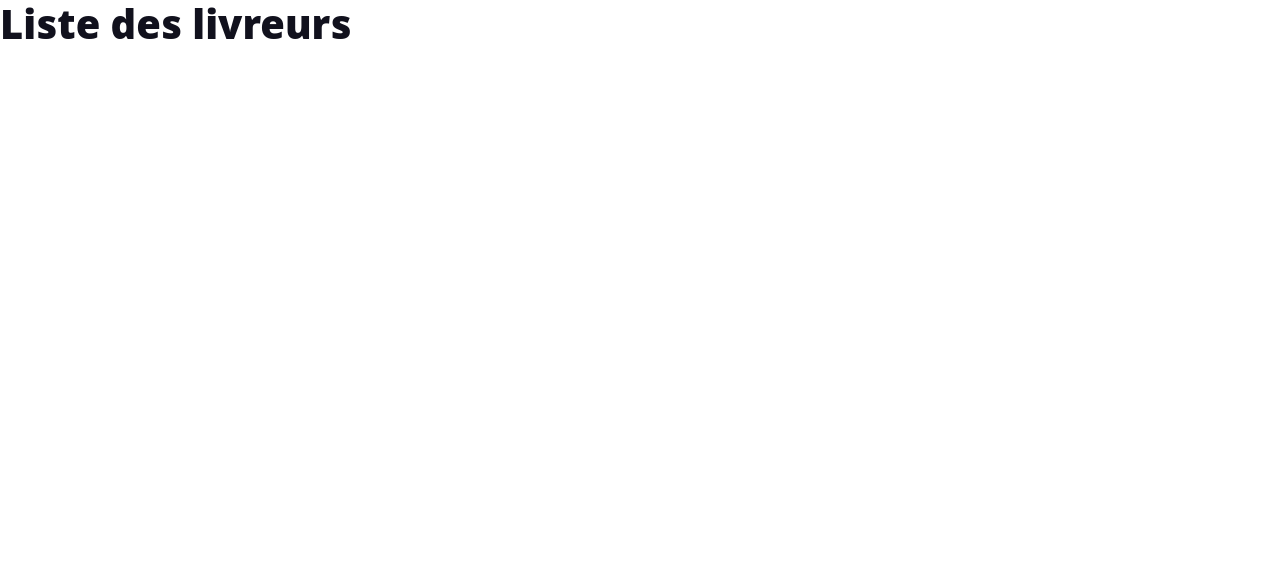
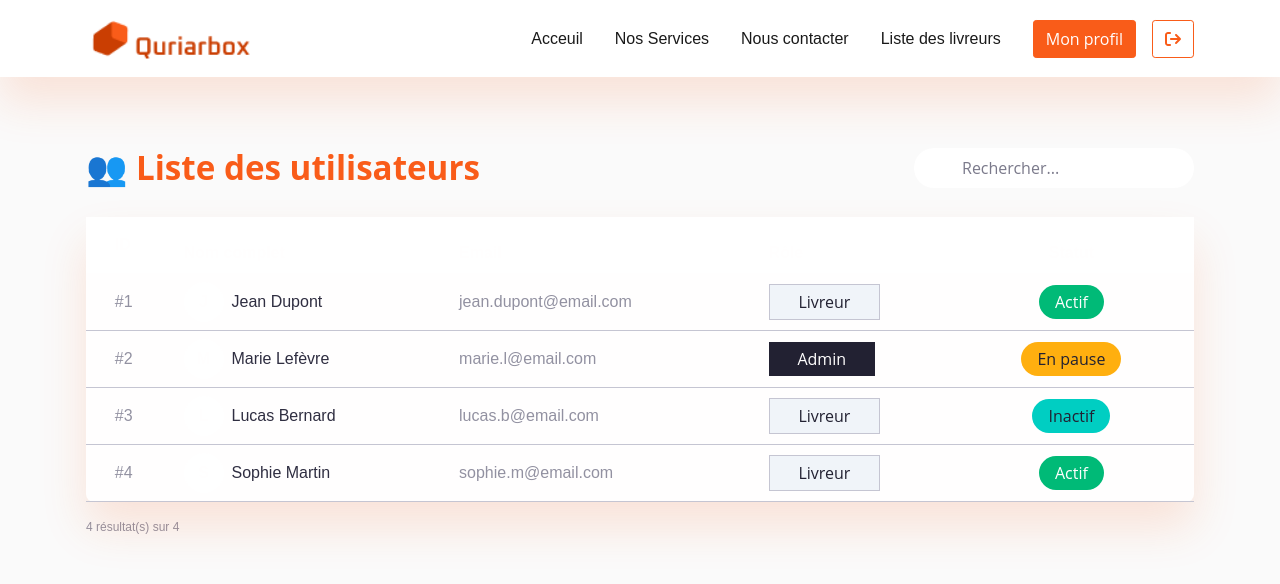
Before and after one commit to NomenaHao/Courier-front, a Vue app: page /deliverer in a window 1280 px wide. Shown: the top 584 px of the page. Built offline with nearby package versions, Linux system fonts and the light colour scheme.

Commit message:
Refactor Deliverer.vue to enhance user interface with a search feature and improved layout

```diff
--- a/src/router/index.js
+++ b/src/router/index.js
@@ -17,7 +17,6 @@ const routes = [
   {
     path: '/',
     name: 'Login',
-    // Chargement paresseux (Lazy loading) pour la future page d'accueil
     component: () => import('../views/login/Login.vue')
   },
 
--- a/src/views/deliver_list/Deliverer.vue
+++ b/src/views/deliver_list/Deliverer.vue
@@ -1,9 +1,115 @@
 <template>
+  <Navbar />
 
-    <h1>Liste des livreurs</h1>
+  <div class="content-wrapper">
+    <div class="container py-5">
 
+      <!-- En-tête + Recherche -->
+      <div class="d-flex flex-column flex-md-row justify-content-between align-items-md-center mb-4 gap-3">
+        <h2 class="fw-bold mb-0" style="color: #f95c19;">👥 Liste des utilisateurs</h2>
+
+        <div class="position-relative" style="min-width: 280px;">
+          <i class="bi bi-search position-absolute top-50 start-0 translate-middle-y ms-3 text-muted"></i>
+          <input
+            v-model="search"
+            type="text"
+            class="form-control ps-5 py-2 rounded-pill"
+            placeholder="Rechercher..."
+            style="background: #f8f9fa; border: none;"
+          >
+        </div>
+      </div>
+
+      <!-- Tableau -->
+      <div class="card border-0 shadow-sm rounded-4">
+        <div class="table-responsive">
+          <table class="table table-hover align-middle mb-0">
+            <thead style="background: #f95c19;">
+              <tr class="text-white">
+                <th class="ps-4 py-3">ID</th>
+                <th>Nom complet</th>
+                <th>Email</th>
+                <th>Rôle</th>
+                <th class="text-center pe-4">Statut</th>
+              </tr>
+            </thead>
+            <tbody>
+              <tr v-for="user in filteredUsers" :key="user.id">
+                <td class="ps-4 text-muted">#{{ user.id }}</td>
+                <td>
+                  <div class="d-flex align-items-center gap-2">
+                    <div class="rounded-circle d-flex align-items-center justify-content-center fw-bold text-white"
+                         style="width: 40px; height: 40px; background: #f95c19;">
+                      {{ user.name.charAt(0) }}
+                    </div>
+                    {{ user.name }}
+                  </div>
+                </td>
+                <td class="text-muted">{{ user.email }}</td>
+                <td>
+                  <span class="badge"
+                        :class="user.role === 'Admin' ? 'bg-dark' : 'bg-light text-dark border'">
+                    {{ user.role }}
+                  </span>
+                </td>
+                <td class="text-center pe-4">
+                  <span class="badge rounded-pill px-3"
+                        :class="{
+                          'bg-success': user.status === 'Actif',
+                          'bg-warning text-dark': user.status === 'En pause',
+                          'bg-info text-dark': user.status === 'Inactif'
+                        }">
+                    {{ user.status }}
+                  </span>
+                </td>
+              </tr>
+
+              <tr v-if="filteredUsers.length === 0">
+                <td colspan="5" class="text-center py-5 text-muted">
+                  <i class="bi bi-inbox fs-1 d-block mb-2"></i>
+                  Aucun utilisateur trouvé
+                </td>
+              </tr>
+            </tbody>
+          </table>
+        </div>
+      </div>
+
+      <small class="text-muted mt-3 d-block">
+        {{ filteredUsers.length }} résultat(s) sur {{ users.length }}
+      </small>
+
+    </div>
+  </div>
 </template>
+
 <script setup>
+import { ref, computed } from 'vue';
 import Navbar from '../home/layouts/Navbar.vue';
 
+const search = ref('');
+
+const users = ref([
+  { id: 1, name: 'Jean Dupont', email: 'jean.dupont@email.com', role: 'Livreur', status: 'Actif' },
+  { id: 2, name: 'Marie Lefèvre', email: 'marie.l@email.com', role: 'Admin', status: 'En pause' },
+  { id: 3, name: 'Lucas Bernard', email: 'lucas.b@email.com', role: 'Livreur', status: 'Inactif' },
+  { id: 4, name: 'Sophie Martin', email: 'sophie.m@email.com', role: 'Livreur', status: 'Actif' },
+]);
+
+const filteredUsers = computed(() => {
+  const q = search.value.toLowerCase().trim();
+  if (!q) return users.value;
+  return users.value.filter(u =>
+    u.name.toLowerCase().includes(q) ||
+    u.email.toLowerCase().includes(q) ||
+    u.role.toLowerCase().includes(q)
+  );
+});
 </script>
+
+<style scoped>
+.content-wrapper {
+  padding-top: 100px; /* Ajuste selon ta navbar */
+  background: #fafafa;
+}
+</style>
```
